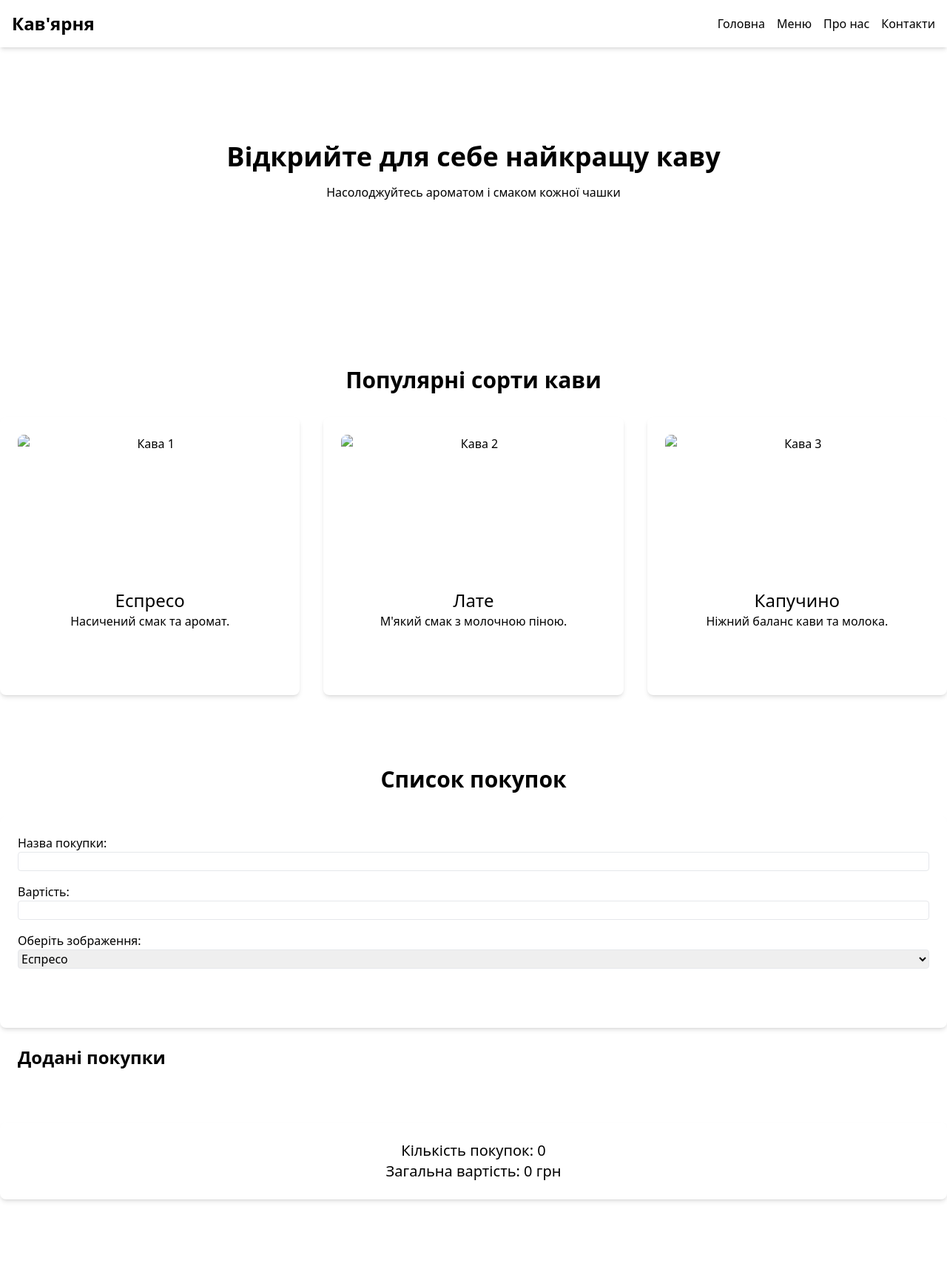
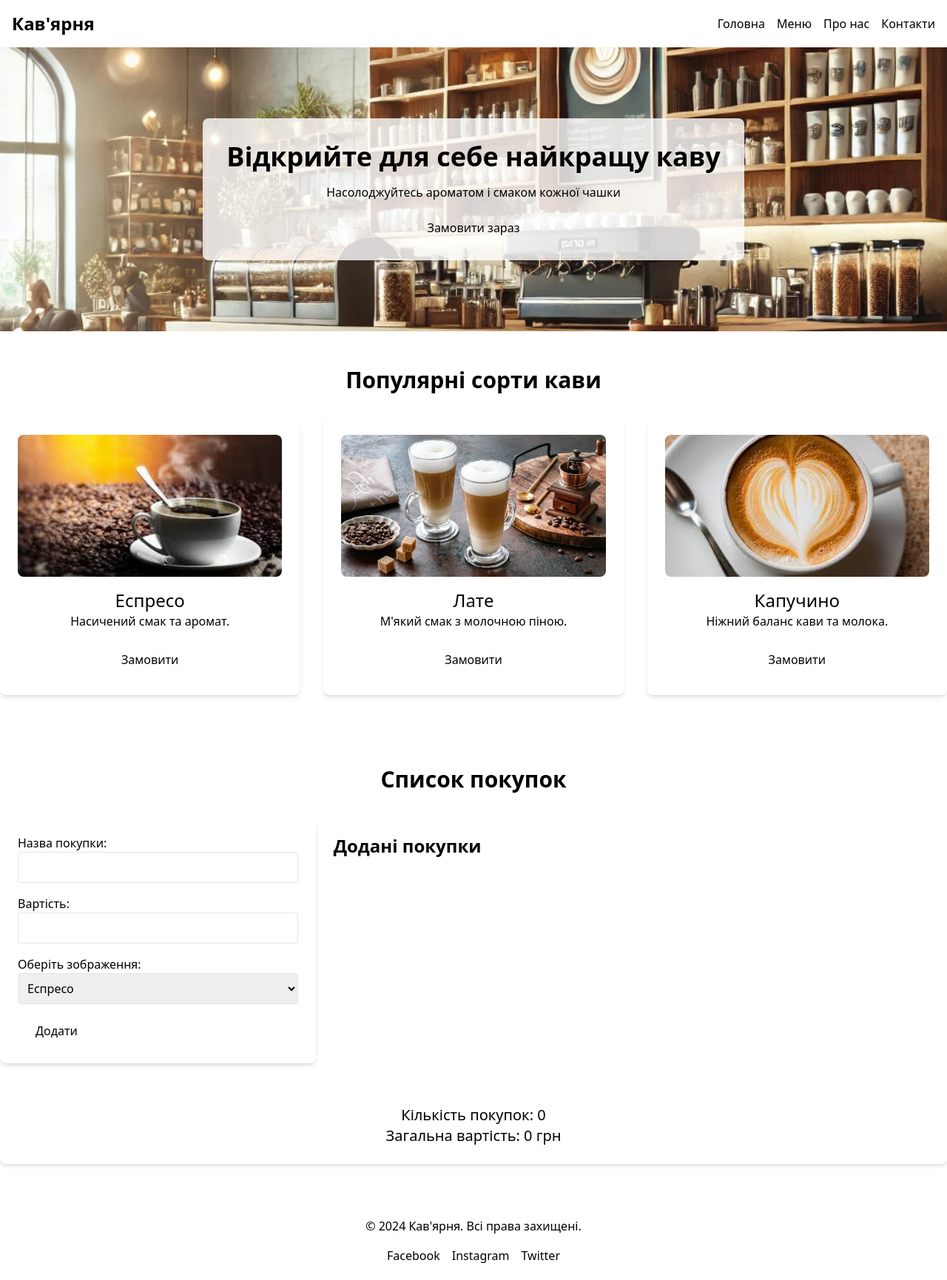
Before and after one commit to denhemelen/www, a website: page Index.html in a window 1280 px wide. Shown: the whole page at 74% size. Drawn offline with nearby package versions, Linux system fonts and the light colour scheme.

Commit message:
я відновив сайт і зробив його набагато кращим

```diff
--- a/Index.html
+++ b/Index.html
@@ -5,6 +5,8 @@
   <meta name="viewport" content="width=device-width, initial-scale=1.0">
   <title>Кав'ярня</title>
   <link href="/css/style.css" rel="stylesheet">
+  <script defer src="/js/js.js"></script>
+  <link href="https://cdn.jsdelivr.net/npm/tailwindcss@2.2.19/dist/tailwind.min.css" rel="stylesheet">
 </head>
 <body class="bg-brown-50 font-sans">
 
@@ -22,11 +24,11 @@
   </nav>
 
   <!-- Герой-секція -->
-  <section class="bg-cover bg-center h-96 flex items-center justify-center" style="background-image: url('coffee.jpg');">
+  <section class="bg-cover bg-center h-96 flex items-center justify-center" style="background-image: url('foto/папка для файла index.html/фон.webp');">
     <div class="bg-white bg-opacity-80 p-8 rounded-lg text-center">
       <h2 class="text-4xl font-bold text-brown-800 mb-4">Відкрийте для себе найкращу каву</h2>
       <p class="text-brown-600 mb-6">Насолоджуйтесь ароматом і смаком кожної чашки</p>
-      <a href="#" class="bg-brown-600 text-white px-6 py-3 rounded-full hover:bg-brown-800">Замовити зараз</a>
+      <a href="#" class="bg-brown-600 text-black px-6 py-3 rounded-full hover:bg-brown-800">Замовити зараз</a>
     </div>
   </section>
 
@@ -37,24 +39,24 @@
       <div class="grid grid-cols-1 md:grid-cols-3 gap-8">
         <!-- Карточка кави -->
         <div class="bg-white p-6 rounded-lg shadow-md">
-          <img src="coffee1.jpg" alt="Кава 1" class="w-full h-48 object-cover rounded-lg mb-4">
+          <img src="foto/папка для файла index.html/еспрессо норм.jpg" alt="Кава 1" class="w-full h-48 object-cover rounded-lg mb-4">
           <h3 class="text-2xl text-brown-800">Еспресо</h3>
           <p class="text-brown-600">Насичений смак та аромат.</p>
-          <a href="#" class="block bg-brown-600 text-white mt-4 px-6 py-3 rounded-full hover:bg-brown-800">Замовити</a>
+          <a href="#" class="block bg-brown-600 text-black mt-4 px-6 py-3 rounded-full hover:bg-brown-800">Замовити</a>
         </div>
         <!-- Карточка кави -->
         <div class="bg-white p-6 rounded-lg shadow-md">
-          <img src="coffee2.jpg" alt="Кава 2" class="w-full h-48 object-cover rounded-lg mb-4">
+          <img src="foto/папка для файла index.html/латте норм.jpg" alt="Кава 2" class="w-full h-48 object-cover rounded-lg mb-4">
           <h3 class="text-2xl text-brown-800">Лате</h3>
           <p class="text-brown-600">М'який смак з молочною піною.</p>
-          <a href="#" class="block bg-brown-600 text-white mt-4 px-6 py-3 rounded-full hover:bg-brown-800">Замовити</a>
+          <a href="#" class="block bg-brown-600 text-black mt-4 px-6 py-3 rounded-full hover:bg-brown-800">Замовити</a>
         </div>
         <!-- Карточка кави -->
         <div class="bg-white p-6 rounded-lg shadow-md">
-          <img src="coffee3.jpg" alt="Кава 3" class="w-full h-48 object-cover rounded-lg mb-4">
+          <img src="foto/папка для файла index.html/капучіно.jpg" alt="Кава 3" class="w-full h-48 object-cover rounded-lg mb-4">
           <h3 class="text-2xl text-brown-800">Капучино</h3>
           <p class="text-brown-600">Ніжний баланс кави та молока.</p>
-          <a href="#" class="block bg-brown-600 text-white mt-4 px-6 py-3 rounded-full hover:bg-brown-800">Замовити</a>
+          <a href="#" class="block bg-brown-600 text-black mt-4 px-6 py-3 rounded-full hover:bg-brown-800">Замовити</a>
         </div>
       </div>
     </div>
@@ -79,12 +81,12 @@
             <div class="mb-4">
               <label for="item-image" class="block text-brown-800">Оберіть зображення:</label>
               <select id="item-image" class="w-full p-2 border border-brown-400 rounded">
-                <option value="coffee1.jpg">Еспресо</option>
-                <option value="coffee2.jpg">Лате</option>
-                <option value="coffee3.jpg">Капучино</option>
+                <option value="foto/папка для файла index.html/еспрессо норм.jpg">Еспресо</option>
+                <option value="foto/папка для файла index.html/латте норм.jpg">Лате</option>
+                <option value="foto/папка для файла index.html/капучіно.jpg">Капучино</option>
               </select>
             </div>
-            <button type="submit" class="bg-brown-600 text-white px-6 py-2 rounded-full hover:bg-brown-800">Додати</button>
+            <button type="submit" class="bg-brown-600 text-black px-6 py-2 rounded-full hover:bg-brown-800">Додати</button>
           </form>
         </div>
 
@@ -104,7 +106,7 @@
   </section>
 
   <!-- Футер -->
-  <footer class="bg-brown-800 text-white py-6">
+  <footer class="bg-brown-800 text-black py-6">
     <div class="container mx-auto text-center">
       <p>© 2024 Кав'ярня. Всі права захищені.</p>
       <div class="flex justify-center space-x-4 mt-4">
@@ -114,63 +116,5 @@
       </div>
     </div>
   </footer>
-
-  <script>
-    // Масив для збереження покупок
-    let shoppingItems = [];
-
-    // Функція для оновлення списку покупок
-    function updateShoppingList() {
-      const listContainer = document.getElementById('list-items');
-      const itemCount = document.getElementById('item-count');
-      const totalPrice = document.getElementById('total-price');
-
-      // Очищення списку перед оновленням
-      listContainer.innerHTML = '';
-
-      // Підрахунок загальної кількості покупок та вартості
-      let count = shoppingItems.length;
-      let total = shoppingItems.reduce((sum, item) => sum + item.price, 0);
-
-      itemCount.textContent = count;
-      totalPrice.textContent = total;
-
-      // Додавання нових елементів
-      shoppingItems.forEach((item, index) => {
-        const itemDiv = document.createElement('div');
-        itemDiv.classList.add('bg-brown-100', 'p-4', 'rounded-lg', 'mb-4', 'flex', 'justify-between', 'items-center');
-        itemDiv.innerHTML = `
-          <div>
-            <h4 class="text-lg text-brown-800 font-bold">${item.name}</h4>
-            <p class="text-brown-600">${item.price} грн</p>
-          </div>
-          <img src="${item.image}" alt="${item.name}" class="w-16 h-16 object-cover rounded-lg">
-          <button onclick="removeItem(${index})" class="bg-red-500 text-white px-4 py-2 rounded-full hover:bg-red-700">Видалити</button>
-        `;
-        listContainer.appendChild(itemDiv);
-      });
-    }
-
-    // Функція для видалення елемента
-    function removeItem(index) {
-      shoppingItems.splice(index, 1);
-      updateShoppingList();
-    }
-
-    // Обробка форми
-    document.getElementById('shopping-form').addEventListener('submit', function(event) {
-      event.preventDefault();
-      const itemName = document.getElementById('item-name').value;
-      const itemPrice = parseFloat(document.getElementById('item-price').value);
-      const itemImage = document.getElementById('item-image').value;
-
-      shoppingItems.push({ name: itemName, price: itemPrice, image: itemImage });
-      updateShoppingList();
-
-      // Очищення полів форми
-      document.getElementById('item-name').value = '';
-      document.getElementById('item-price').value = '';
-    });
-  </script>
 </body>
 </html>
--- /dev/null
+++ b/js/js.js
@@ -0,0 +1,55 @@
+ // Масив для збереження покупок
+ let shoppingItems = [];
+
+ // Функція для оновлення списку покупок
+ function updateShoppingList() {
+   const listContainer = document.getElementById('list-items');
+   const itemCount = document.getElementById('item-count');
+   const totalPrice = document.getElementById('total-price');
+
+   // Очищення списку перед оновленням
+   listContainer.innerHTML = '';
+
+   // Підрахунок загальної кількості покупок та вартості
+   let count = shoppingItems.length;
+   let total = shoppingItems.reduce((sum, item) => sum + item.price, 0);
+
+   itemCount.textContent = count;
+   totalPrice.textContent = total;
+
+   // Додавання нових елементів
+   shoppingItems.forEach((item, index) => {
+     const itemDiv = document.createElement('div');
+     itemDiv.classList.add('bg-brown-100', 'p-4', 'rounded-lg', 'mb-4', 'flex', 'justify-between', 'items-center');
+     itemDiv.innerHTML = `
+       <div>
+         <h4 class="text-lg text-brown-800 font-bold">${item.name}</h4>
+         <p class="text-brown-600">${item.price} грн</p>
+       </div>
+       <img src="${item.image}" alt="${item.name}" class="w-16 h-16 object-cover rounded-lg">
+       <button onclick="removeItem(${index})" class="bg-red-500 text-white px-4 py-2 rounded-full hover:bg-red-700">Видалити</button>
+     `;
+     listContainer.appendChild(itemDiv);
+   });
+ }
+
+ // Функція для видалення елемента
+ function removeItem(index) {
+   shoppingItems.splice(index, 1);
+   updateShoppingList();
+ }
+
+ // Обробка форми
+ document.getElementById('shopping-form').addEventListener('submit', function(event) {
+   event.preventDefault();
+   const itemName = document.getElementById('item-name').value;
+   const itemPrice = parseFloat(document.getElementById('item-price').value);
+   const itemImage = document.getElementById('item-image').value;
+
+   shoppingItems.push({ name: itemName, price: itemPrice, image: itemImage });
+   updateShoppingList();
+
+   // Очищення полів форми
+   document.getElementById('item-name').value = '';
+   document.getElementById('item-price').value = '';
+ });
```
